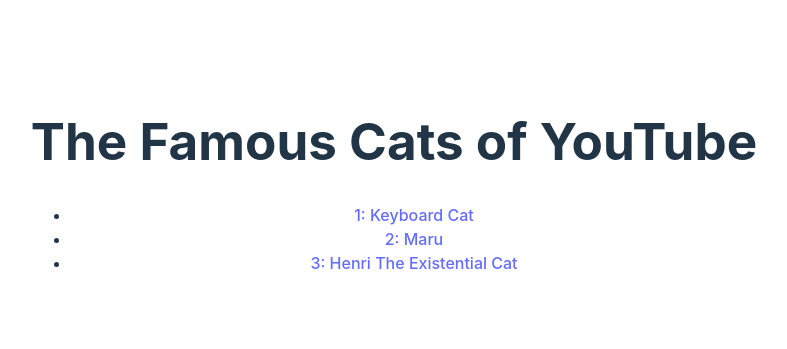
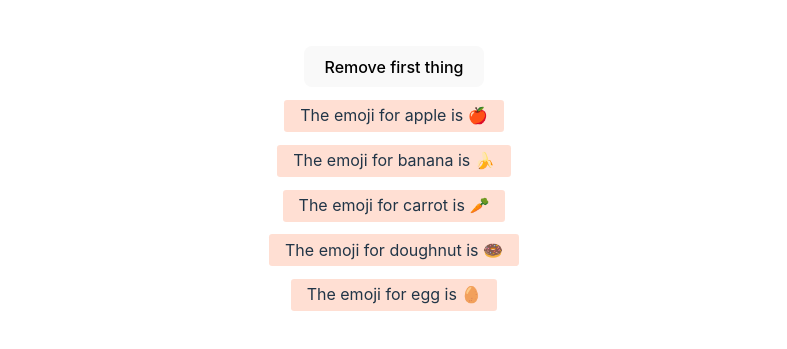
Before and after one commit to RyotaFukumoto/svelte_demo_app, a Svelte app: page / in a window 1280 px wide. Shown: the part 215-564 px from the top of the page, without its empty margins (246-1033 px from the left). Built offline with nearby package versions, Linux system fonts and the light colour scheme.

Commit message:
Tutorial 4-e init

```diff
--- a/src/main.ts
+++ b/src/main.ts
@@ -1,5 +1,5 @@
 import './app.css'
-import App from './tutorials/4/d/App.svelte'
+import App from './tutorials/4/e/App.svelte'
 
 const app = new App({
   target: document.getElementById('app'),
--- /dev/null
+++ b/src/tutorials/4/e/App.svelte
@@ -0,0 +1,23 @@
+<script>
+	import Thing from './Thing.svelte';
+
+	let things = [
+		{ id: 1, name: 'apple' },
+		{ id: 2, name: 'banana' },
+		{ id: 3, name: 'carrot' },
+		{ id: 4, name: 'doughnut' },
+		{ id: 5, name: 'egg' },
+	];
+
+	function handleClick() {
+		things = things.slice(1);
+	}
+</script>
+
+<button on:click={handleClick}>
+	Remove first thing
+</button>
+
+{#each things as thing}
+	<Thing name={thing.name}/>
+{/each}
--- /dev/null
+++ b/src/tutorials/4/e/Thing.svelte
@@ -0,0 +1,32 @@
+<script>
+	const emojis = {
+        apple: "🍎",
+        banana: "🍌",
+        carrot: "🥕",
+        doughnut: "🍩",
+        egg: "🥚"
+	}
+
+	// the name is updated whenever the prop value changes...
+	export let name;
+
+	// ...but the "emoji" variable is fixed upon initialisation of the component
+	const emoji = emojis[name];
+</script>
+
+<p>
+	<span>The emoji for { name } is { emoji }</span>
+</p>
+
+<style>
+	p {
+		margin: 0.8em 0;
+	}
+	span {
+		display: inline-block;
+		padding: 0.2em 1em 0.3em;
+		text-align: center;
+		border-radius: 0.2em;
+		background-color: #FFDFD3;
+	}
+</style>
```
